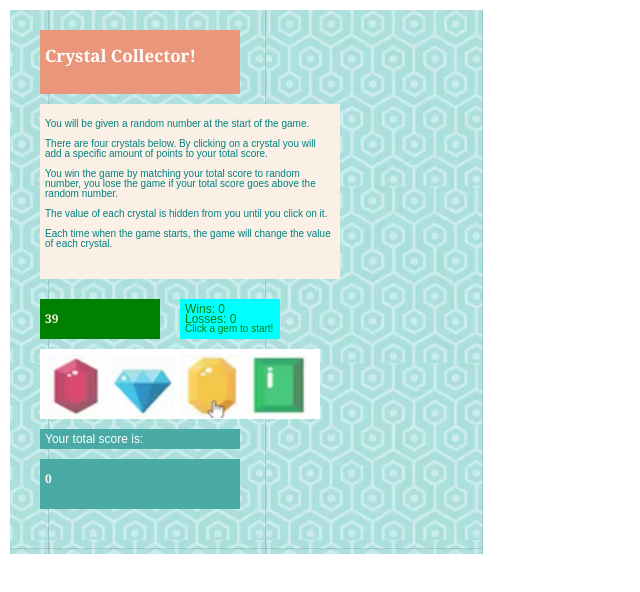
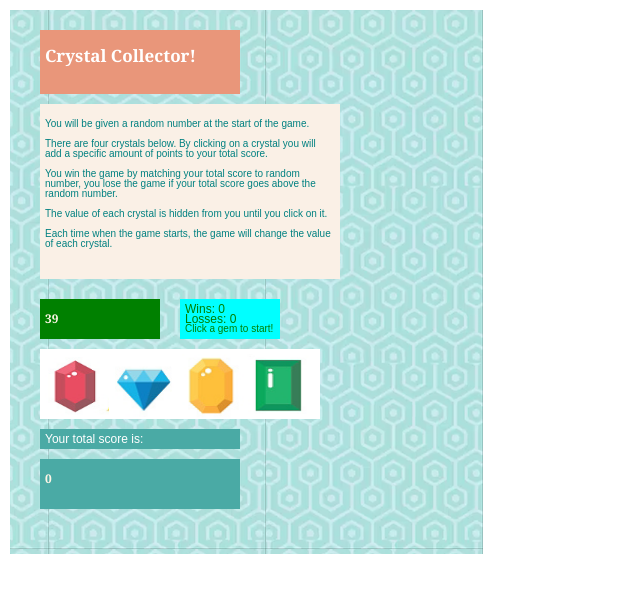
Before and after one commit to MichaelWrobelPersonal/week-4-game, a plain HTML site: page index.html in a window 1280 px wide. Shown: the whole page, without its empty margins (0-640 px from the left). Drawn offline with nearby package versions, Linux system fonts and the light colour scheme.

Commit message:
Use provided crystal images

```diff
--- a/index.html
+++ b/index.html
@@ -48,10 +48,10 @@
                             </small>
                         </div>
                         <div id="crystal-spacer">
-                            <img id='red-crystal' class='crystal' src="assets/images/red-ruby.png" alt="red crystal" width=43px; height=43px;/>
-                            <img id="blue-crystal" class="crystal" src="assets/images/blue-ruby.png" alt="blue crystal" width=43px; height=43px;/>
-                            <img id="yellow-crystal" class="crystal" src="assets/images/yellow-ruby.png" alt="yellow crystal" width=43px; height=43px;/>
-                            <img id="green-crystal" class="crystal" src="assets/images/green-ruby.png" alt="green crystal" width=43px; height=43px;/>
+                            <img id='red-crystal' class='crystal' src="assets/images/crystals/red.png" alt="red crystal" width=43px; height=43px;/>
+                            <img id="blue-crystal" class="crystal" src="assets/images/crystals/blue.png" alt="blue crystal" width=43px; height=43px;/>
+                            <img id="yellow-crystal" class="crystal" src="assets/images/crystals/yellow.png" alt="yellow crystal" width=43px; height=43px;/>
+                            <img id="green-crystal" class="crystal" src="assets/images/crystals/green.png" alt="green crystal" width=43px; height=43px;/>
                         </div>
                         <div id="total-score-box" class="opaque">
                             <label id="label-total-score">Your total score is: <output id="total-score"></output></label>
```
Also changed, not shown: assets/images/blue-ruby.png (deleted), assets/images/crystals/blue.png (added), assets/images/crystals/green.png (added), assets/images/crystals/red.png (added), assets/images/crystals/yellow.png (added), assets/images/green-ruby.png (deleted), assets/images/red-ruby.png (deleted), assets/images/yellow-ruby.png (deleted).
